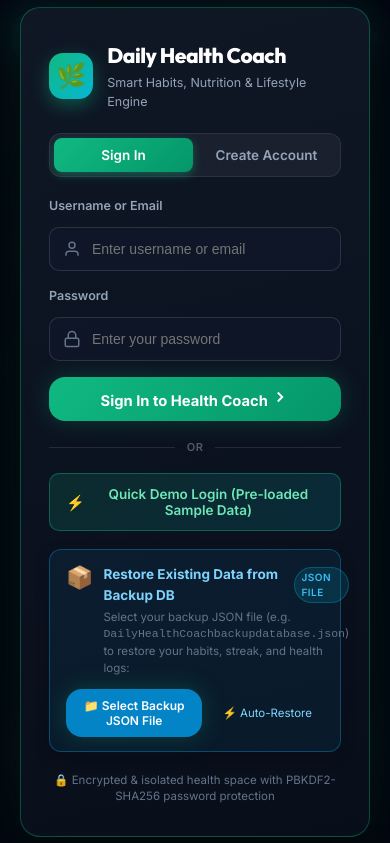
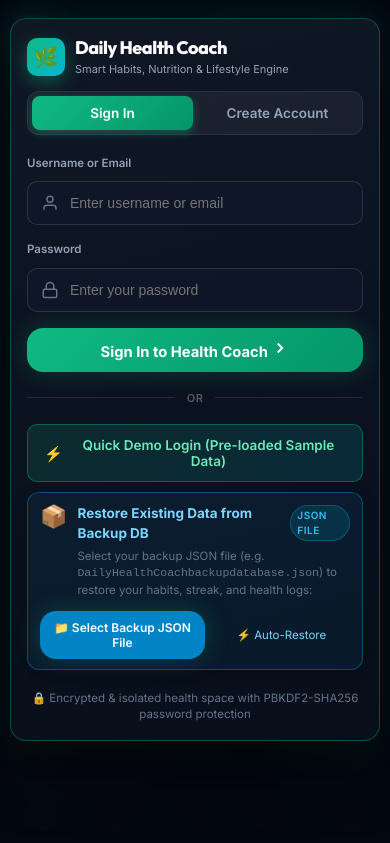
Before and after one commit to Ranjithkumar256/daily-health-coach, a website: page static/index.html in a window 390 px wide. Shown: the top 843 px of the page. Drawn offline with Linux system fonts and the light colour scheme.

Commit message:
fix(login): fix post-login scroll lock and restore login header & logo visibility on mobile

```diff
--- a/static/css/components.css
+++ b/static/css/components.css
@@ -1551,14 +1551,17 @@
 .auth-overlay {
   position: fixed;
   inset: 0;
-  background: rgba(4, 7, 18, 0.90);
+  background: rgba(4, 7, 18, 0.92);
   backdrop-filter: blur(20px);
   -webkit-backdrop-filter: blur(20px);
   z-index: 11000;
   display: flex;
-  align-items: center;
-  justify-content: center;
-  padding: 20px;
+  flex-direction: column;
+  align-items: center;
+  justify-content: flex-start;
+  padding: 20px 12px;
+  overflow-y: auto;
+  -webkit-overflow-scrolling: touch;
   animation: authOverlayFadeIn 0.3s ease forwards;
 }
 
@@ -1570,25 +1573,27 @@
 .auth-card-container {
   width: 100%;
   max-width: 440px;
+  margin: auto;
+  flex-shrink: 0;
   background: linear-gradient(165deg, rgba(16, 24, 39, 0.96), rgba(8, 14, 26, 0.98));
   border: 1px solid rgba(16, 185, 129, 0.35);
   border-radius: 20px;
   box-shadow: 0 25px 60px rgba(0, 0, 0, 0.75), 0 0 40px rgba(16, 185, 129, 0.15);
-  padding: 32px 28px;
+  padding: 26px 24px;
   position: relative;
-  overflow: hidden;
+  overflow: visible;
 }
 
 .auth-brand-header {
   display: flex;
   align-items: center;
   gap: 14px;
-  margin-bottom: 22px;
+  margin-bottom: 20px;
 }
 
 .auth-logo-badge {
-  width: 46px;
-  height: 46px;
+  width: 44px;
+  height: 44px;
   border-radius: 14px;
   background: linear-gradient(135deg, #10b981, #06b6d4);
   color: #fff;
@@ -1598,6 +1603,7 @@
   font-size: 24px;
   font-weight: 800;
   box-shadow: 0 6px 18px rgba(16, 185, 129, 0.4);
+  flex-shrink: 0;
 }
 
 .auth-brand-text h1 {
@@ -1612,6 +1618,67 @@
   font-size: 12.5px;
   color: var(--text-secondary);
   margin: 2px 0 0 0;
+}
+
+@media (max-width: 480px) {
+  .auth-overlay {
+    padding: 12px 10px;
+  }
+  .auth-card-container {
+    padding: 18px 16px;
+    border-radius: 16px;
+    margin: 6px auto;
+  }
+  .auth-brand-header {
+    margin-bottom: 14px;
+    gap: 10px;
+  }
+  .auth-logo-badge {
+    width: 38px;
+    height: 38px;
+    font-size: 20px;
+    border-radius: 10px;
+  }
+  .auth-brand-text h1 {
+    font-size: 18px;
+    line-height: 1.2;
+  }
+  .auth-brand-text p {
+    font-size: 11px;
+  }
+  .auth-tabs {
+    margin-bottom: 14px;
+  }
+  .auth-tab-btn {
+    padding: 7px 10px;
+    font-size: 12.5px;
+  }
+  .auth-form .form-group {
+    margin-bottom: 10px;
+  }
+  .auth-form .form-group label {
+    font-size: 11.5px;
+    margin-bottom: 4px;
+  }
+  .auth-form .form-control {
+    padding: 8px 10px 8px 36px;
+    font-size: 13px;
+  }
+  .auth-divider {
+    margin: 10px 0;
+  }
+  .btn-demo-quick {
+    padding: 8px 10px;
+    font-size: 12px;
+  }
+  .auth-restore-box {
+    margin-top: 10px !important;
+    padding: 10px 12px !important;
+  }
+  .auth-footer-note {
+    margin-top: 10px;
+    font-size: 10.5px;
+  }
 }
 
 .auth-tabs {
--- a/static/js/app.js
+++ b/static/js/app.js
@@ -1254,6 +1254,13 @@
   hideAuthOverlay() {
     const overlay = document.getElementById('authOverlay');
     if (overlay) overlay.style.display = 'none';
+    const termsModal = document.getElementById('modalTermsConsent');
+    const termsOpen = termsModal && termsModal.style.display !== 'none' && termsModal.classList.contains('show');
+    if (!termsOpen && document.body) {
+      document.body.classList.remove('modal-open');
+      document.body.style.removeProperty('overflow');
+      document.body.style.removeProperty('touch-action');
+    }
   }
 
   switchAuthTab(targetTab) {
--- a/static/js/backup.js
+++ b/static/js/backup.js
@@ -70,6 +70,11 @@
         modal.style.display = 'none';
       }
       this.clearTermsValidationError();
+      if (document.body) {
+        document.body.classList.remove('modal-open');
+        document.body.style.removeProperty('overflow');
+        document.body.style.removeProperty('touch-action');
+      }
     },
 
     clearTermsValidationError() {
```
